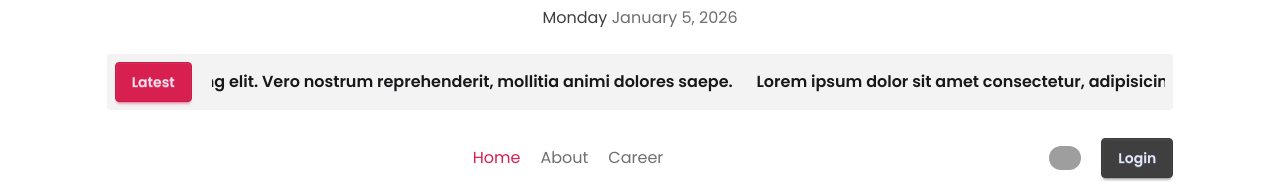
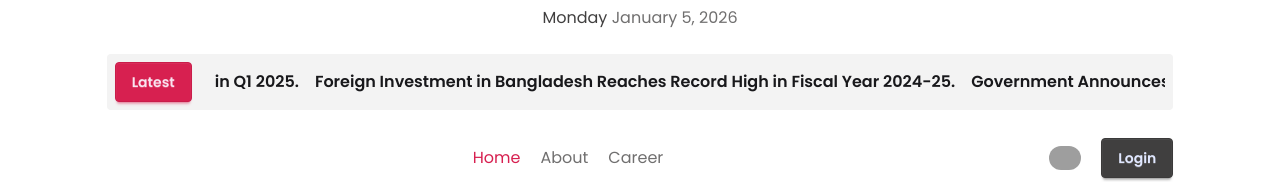
Before and after one commit to anikshajol/dragon-news, a React (Vite) app: page / in a window 1280 px wide. Shown: the part 160-342 px from the top of the page. Built offline with nearby package versions, Linux system fonts and the light colour scheme; no server answers; grey boxes are pictures that could not be loaded.

Commit message:
latest news loaded dynamically

```diff
--- a/src/Components/Latest/Latest.jsx
+++ b/src/Components/Latest/Latest.jsx
@@ -1,15 +1,26 @@
-import React from "react";
+import React, { useEffect, useState } from "react";
 import Marquee from "react-fast-marquee";
 
 const Latest = () => {
+  const [latestNews, setLatestNews] = useState([]);
+
+  useEffect(() => {
+    fetch("/news.json")
+      .then((res) => res.json())
+      .then((data) => {
+        const filteredNews = data.filter(
+          (news) => news.others.is_today_pick == true
+        );
+        setLatestNews(filteredNews);
+      });
+  }, []);
   return (
     <div className="bg-base-200  p-2 flex justify-center gap-5 items-center rounded-sm">
       <button className="btn btn-secondary ">Latest</button>
       <Marquee pauseOnHover="true" speed={70}>
-        <p className="font-semibold">
-          Lorem ipsum dolor sit amet consectetur, adipisicing elit. Vero nostrum
-          reprehenderit, mollitia animi dolores saepe.
-        </p>
+        {latestNews.map((news) => (
+          <h2 className="font-semibold mr-4">{news.title}.</h2>
+        ))}
       </Marquee>
     </div>
   );
```
Also changed, not shown: 1 other file (tests, documents, lock files or other folders).
